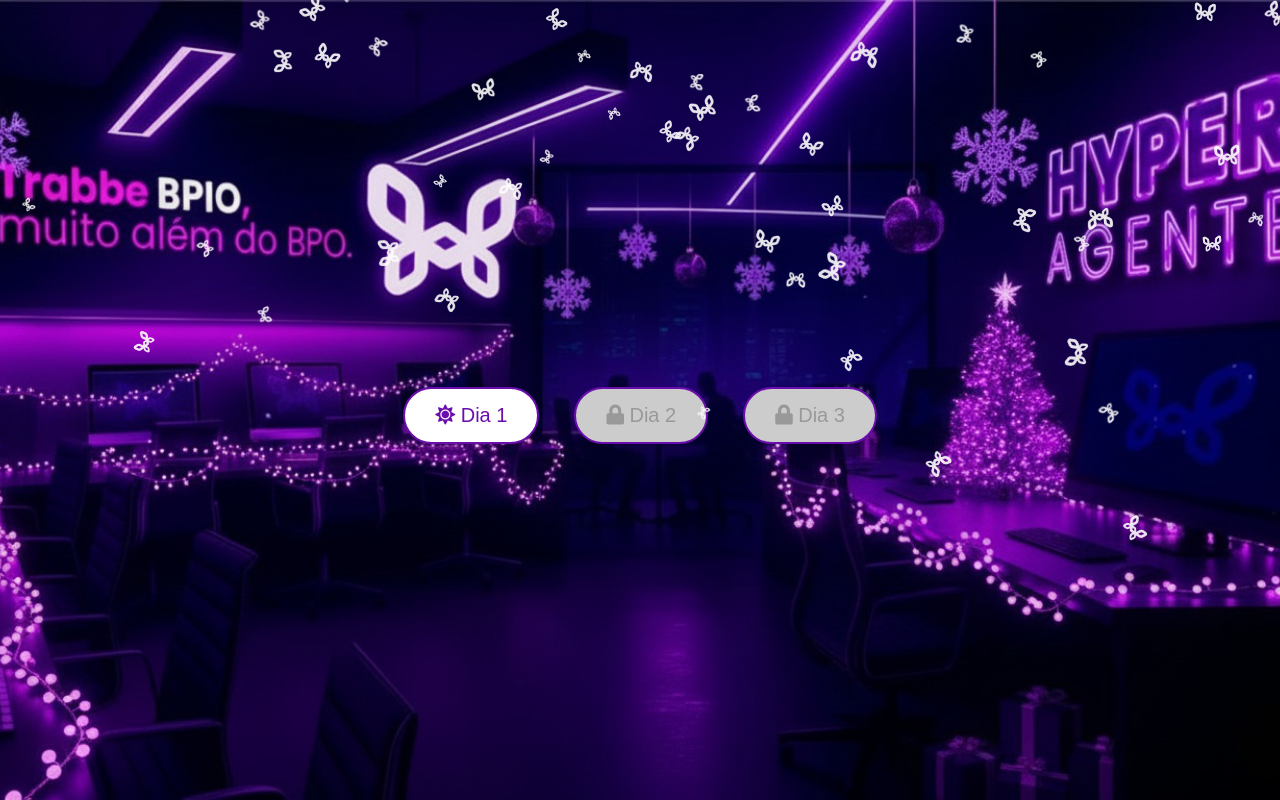
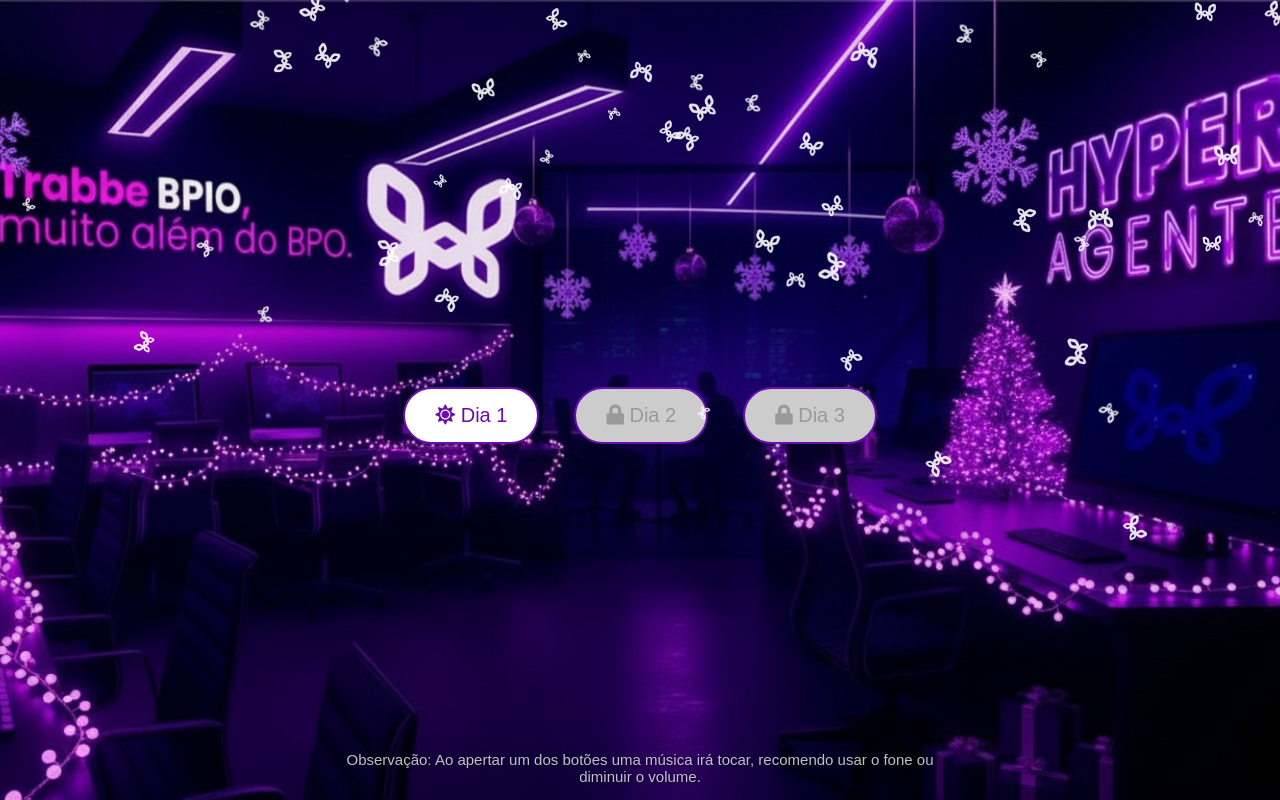
Before and after one commit to Dham-AI/amigoquecuida, a plain HTML site: page index.html in a window 1280 px wide. Drawn offline with Linux system fonts and the light colour scheme; a web font is replaced by a local one.

Commit message:
Adição da observação no index

```diff
--- a/index.html
+++ b/index.html
@@ -16,6 +16,10 @@
         </div>
     </main>
 
+    <div class="observacao">
+        Observação: Ao apertar um dos botões uma música irá tocar, recomendo usar o fone ou diminuir o volume.
+    </div>
+
     <script src="script.js"></script>
 </body>
 </html>
--- a/styles.css
+++ b/styles.css
@@ -332,3 +332,18 @@
   user-select: none;
   opacity: 0.9;
 }
+
+.observacao {
+    position: absolute;
+    bottom: 15px;
+    left: 50%;
+    transform: translateX(-50%);
+    z-index: 10;
+
+    font-size: 15px;
+    color: rgba(255, 255, 255, 0.75);
+    text-align: center;
+    font-family: Arial, sans-serif;
+
+    text-shadow: 1px 1px 3px rgba(0,0,0,0.6);
+}
```
